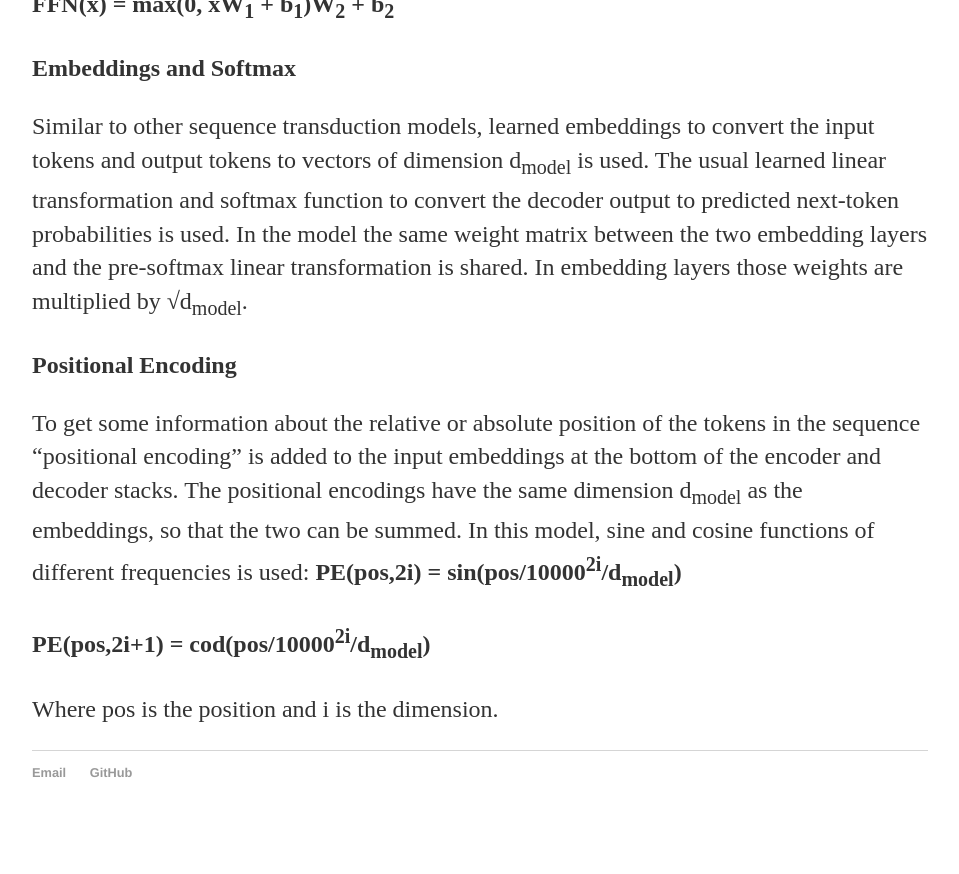
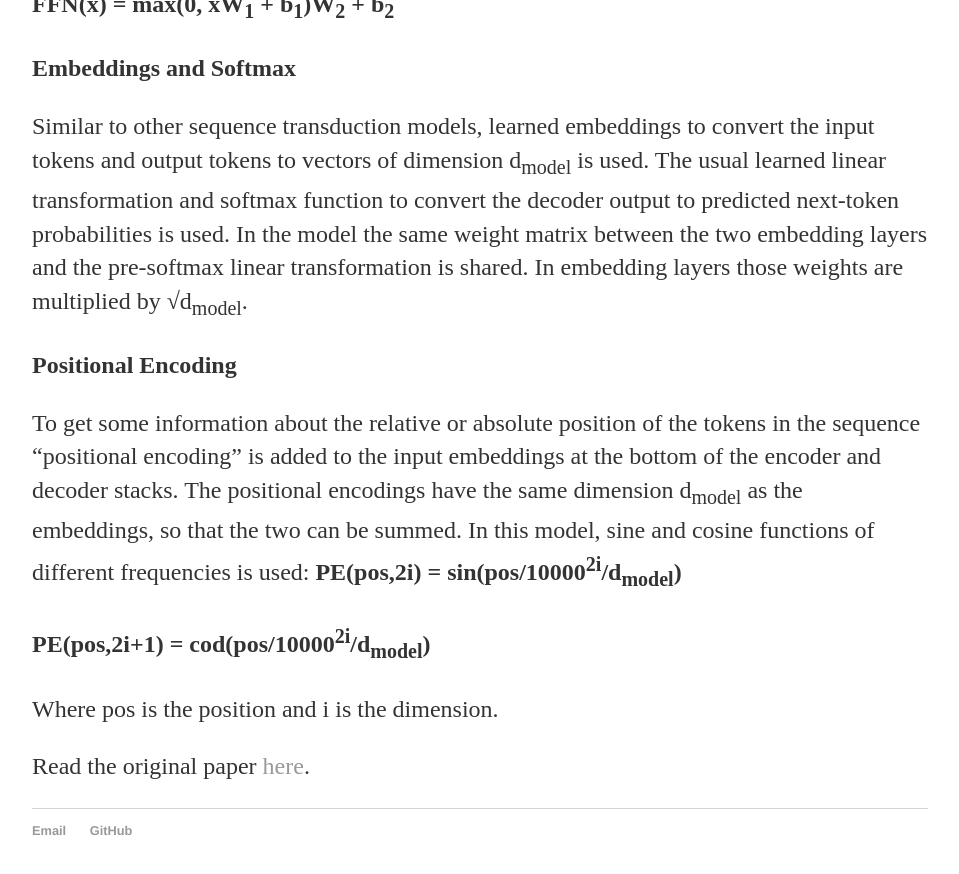
Before and after one commit to kumarUjjawal/kumarUjjawal.github.io, a Jekyll site: the page built from _posts/2019-10-07-attention.md, in a window 1280 px wide and 900 px high, scrolled down 3006 px. Shown: the top 874 px of the window, without its empty margins (160-1119 px from the left). Built offline with Jekyll 4.4.1, drawn with Linux system fonts in a browser that asks for light colours; before the commit the page ends 3848 px from its top, so only the background shows below that.

Commit message:
Update 2019-10-07-attention.md

```diff
--- a/_posts/2019-10-07-attention.md
+++ b/_posts/2019-10-07-attention.md
@@ -57,3 +57,5 @@ To get some information about the relative or absolute position of the tokens in
 **PE(pos,2i+1) = cod(pos/10000<sup>2i</sup>/d<sub>model</sub>)**
 
 Where pos is the position and i is the dimension.
+
+Read the original paper [here](https://arxiv.org/abs/1706.03762).
```
